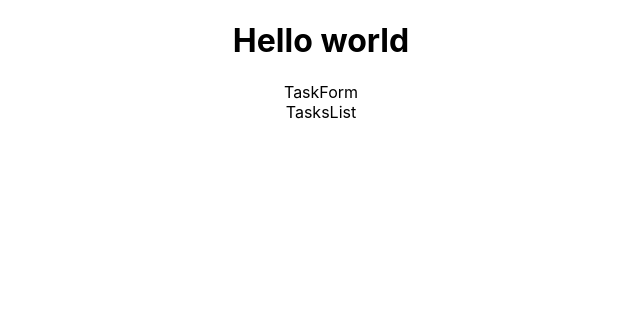
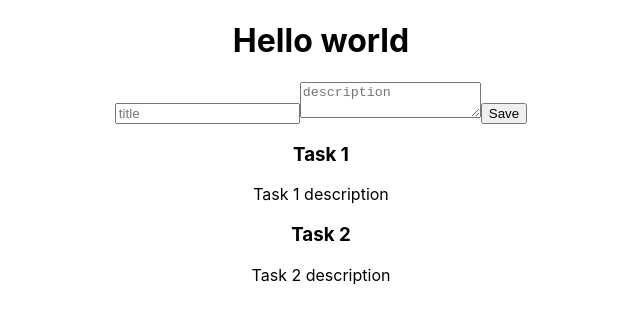
Before and after one commit to Googluu/tasks_crud_react_redux_tk, a React (Create React App) app: page / in a window 1280 px wide. Shown: the top 322 px of the page, without its empty margins (319-959 px from the left). Built offline with nearby package versions, Linux system fonts and the light colour scheme.

Commit message:
:speech_balloon: add tasks

```diff
--- a/package.json
+++ b/package.json
@@ -11,6 +11,7 @@
     "react-dom": "^18.2.0",
     "react-redux": "^8.0.2",
     "react-scripts": "5.0.1",
+    "uuid": "^8.3.2",
     "web-vitals": "^2.1.4"
   },
   "scripts": {
--- a/src/App.js
+++ b/src/App.js
@@ -1,11 +1,8 @@
 import './App.css';
-import { useSelector } from 'react-redux'
 import TaskForm from './components/TaskForm';
 import TasksList from './components/TasksList';
 
 function App() {
-  const tasksState = useSelector(state => state.tasks)
-  console.log(tasksState);
 
   return (
     <div className="App">
--- a/src/components/TaskForm.js
+++ b/src/components/TaskForm.js
@@ -1,6 +1,49 @@
+import { useState } from "react";
+import { useDispatch } from 'react-redux';
+import { addTask } from '../features/tasks/taskSlice';
+import { v4 as uuid } from 'uuid'
+
 function TaskForm() {
+
+  const [task, setTask] = useState({
+    title: "",
+    description: ""
+  })
+  const dispatch = useDispatch()
+
+  const handleChange = (e) => {
+    setTask({
+      ...task,
+      [e.target.name]: e.target.value
+    })
+  }
+
+  const handleSubmit = (e) => {
+    e.preventDefault();
+    dispatch(addTask({
+      ...task,
+      id: uuid(),
+    }))
+  }
+
     return (
-      <div>TaskForm</div>
+      <form onSubmit={handleSubmit}>
+        <input
+        name="title"
+        type="text"
+        placeholder="title"
+        onChange={handleChange}
+        />
+
+        <textarea
+        name="description"
+        placeholder="description"
+        onChange={handleChange}
+        >
+        </textarea>
+
+        <button>Save</button>
+      </form>
     )
   }
 
--- a/src/components/TasksList.js
+++ b/src/components/TasksList.js
@@ -1,6 +1,18 @@
+import {useSelector} from 'react-redux'
+
 function TasksList() {
+  const tasks = useSelector(state => state.tasks);
+  console.log(tasks)
+
   return (
-    <div>TasksList</div>
+    <div>
+      {tasks.map(task => (
+        <div key={task.id}>
+          <h3>{task.title}</h3>
+          <p>{task.description}</p>
+        </div>
+      ))}
+    </div>
   )
 }
 
--- a/src/features/tasks/taskSlice.js
+++ b/src/features/tasks/taskSlice.js
@@ -1,11 +1,30 @@
 import { createSlice } from '@reduxjs/toolkit';
+
+const initialState = [
+    {
+        id: "1",
+        title: "Task 1",
+        description: "Task 1 description",
+        completed: false
+    },
+    {
+        id: "2",
+        title: "Task 2",
+        description: "Task 2 description",
+        completed: false
+    }
+]
 
 export const taskSlice = createSlice({
     name: 'tasks',
-    initialState: [],
+    initialState,
     reducers: {
-
+        addTask: (state, action) => {
+            state.push(action.payload);
+        }
     }
 });
 
+export const {addTask} = taskSlice.actions;
+
 export default taskSlice.reducer;
```
Also changed, not shown: 1 other file (tests, documents, lock files or other folders).
